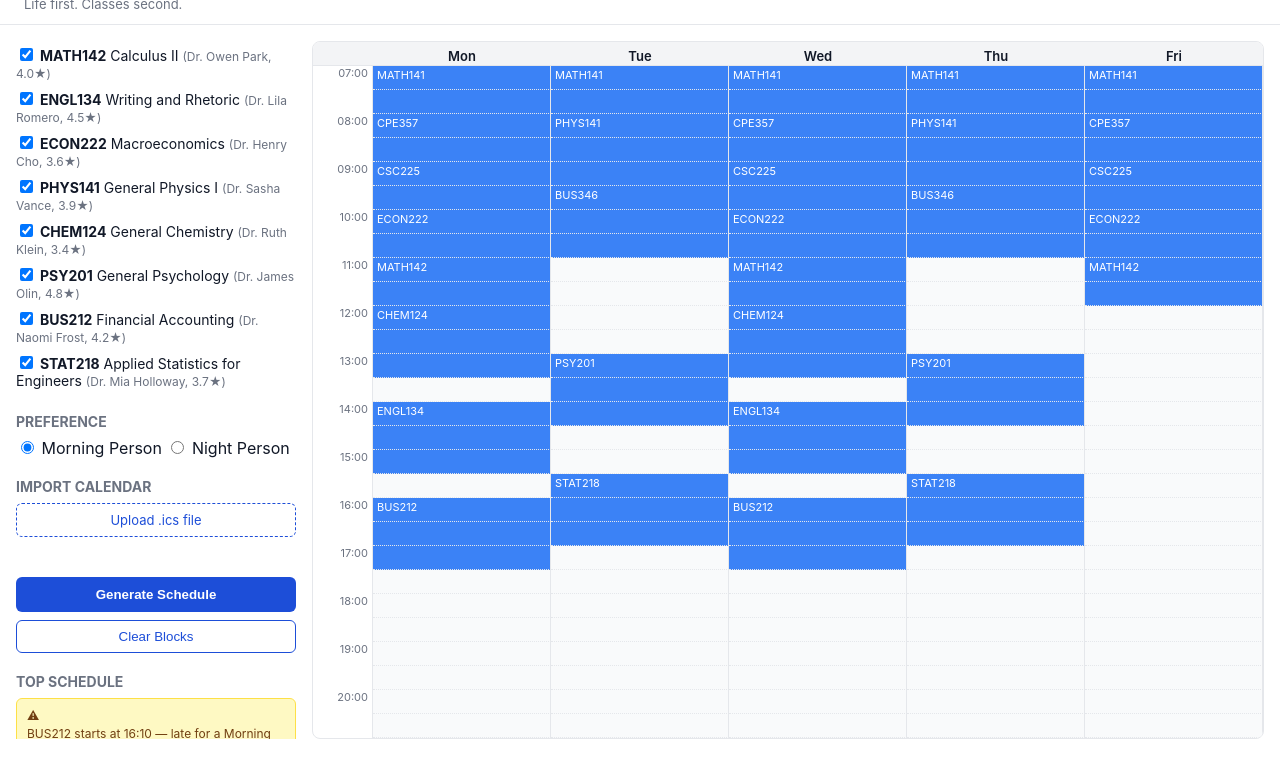
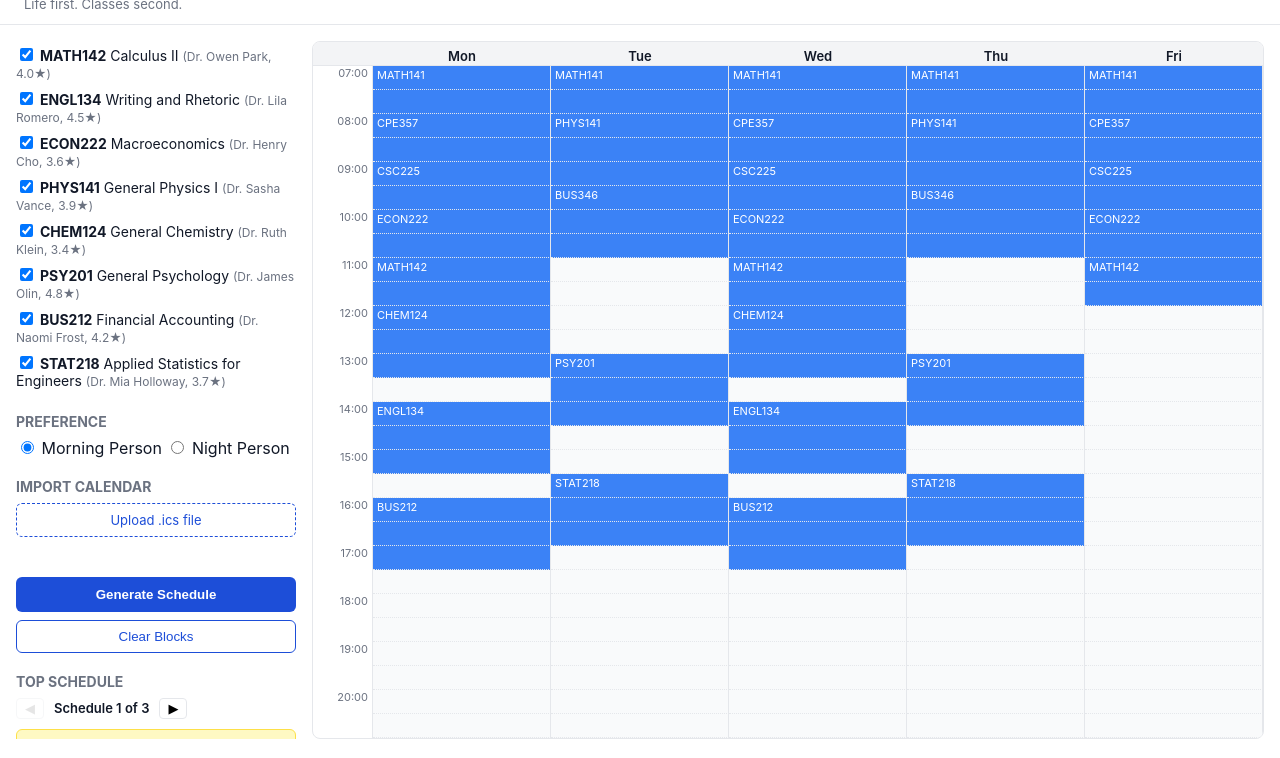
Before and after one commit to sloglowrestoration-star/polytime, a website with bundled scripts: page index.html in a window 1280 px wide. Both pictures are taken after a click on the button "Generate Schedule". Shown: the part 42-800 px from the top of the page. Built offline with nearby package versions, Linux system fonts and the light colour scheme.

Commit message:
Add top-3 schedules browser + .gitignore
Show up to 3 ranked schedule alternatives with ◀ ▶ nav controls.
Clicking prev/next live-updates both the calendar grid and the
course summary. .gitignore excludes node_modules/.

Co-Authored-By: Claude Sonnet 4.6 <noreply@anthropic.com>

```diff
--- a/js/app.js
+++ b/js/app.js
@@ -10,7 +10,9 @@ import {
 const state = {
   courses: [],
   selected: new Set(),
-  preference: "morning"
+  preference: "morning",
+  topSchedules: [],
+  activeIdx: 0
 };
 
 async function loadCourses() {
@@ -46,12 +48,19 @@ function renderSummary(schedule, warnings = []) {
     box.innerHTML = `<p class="empty-msg">No valid schedule found. Try removing block-outs or excluding a course.</p>`;
     return;
   }
+  const navHtml = state.topSchedules.length > 1
+    ? `<div class="schedule-nav">
+        <button id="prev-schedule" ${state.activeIdx === 0 ? "disabled" : ""}>&#9664;</button>
+        <span>Schedule ${state.activeIdx + 1} of ${state.topSchedules.length}</span>
+        <button id="next-schedule" ${state.activeIdx === state.topSchedules.length - 1 ? "disabled" : ""}>&#9654;</button>
+       </div>`
+    : "";
   const warningHtml = warnings.length > 0
     ? `<div class="warning-box">
         ⚠ ${warnings.map(w => `<div>${w}</div>`).join("")}
        </div>`
     : "";
-  box.innerHTML = warningHtml + schedule
+  box.innerHTML = navHtml + warningHtml + schedule
     .slice()
     .sort((a, b) => a.startTime.localeCompare(b.startTime))
     .map(s => `
@@ -62,6 +71,16 @@ function renderSummary(schedule, warnings = []) {
           &middot; ${s.professor} (${s.rating.toFixed(1)}★)
         </div>
       </div>`).join("");
+  document.getElementById("prev-schedule")?.addEventListener("click", () => showSchedule(state.activeIdx - 1));
+  document.getElementById("next-schedule")?.addEventListener("click", () => showSchedule(state.activeIdx + 1));
+}
+
+function showSchedule(idx) {
+  state.activeIdx = idx;
+  const schedule = state.topSchedules[idx];
+  const warnings = detectWarnings(schedule, state.preference);
+  renderSchedule(schedule);
+  renderSummary(schedule, warnings);
 }
 
 function onGenerate() {
@@ -79,15 +98,14 @@ function onGenerate() {
   }
   const perms = generatePermutations(filtered);
   const sorted = sortSchedules(perms, state.preference);
-  const top = sorted[0] || null;
-  if (!top) {
+  state.topSchedules = sorted.slice(0, 3);
+  state.activeIdx = 0;
+  if (state.topSchedules.length === 0) {
     clearSchedule();
     renderSummary(null);
     return;
   }
-  const warnings = detectWarnings(top, state.preference);
-  renderSchedule(top);
-  renderSummary(top, warnings);
+  showSchedule(0);
 }
 
 function applyIcsEvents(events) {
--- a/styles.css
+++ b/styles.css
@@ -82,6 +82,17 @@ body {
 .ics-status { font-size: 12px; margin: 4px 0 0; min-height: 16px; }
 .ics-ok   { color: #15803d; }
 .ics-warn { color: #b45309; }
+.schedule-nav {
+  display: flex; align-items: center; gap: 10px;
+  margin-bottom: 10px; font-size: 13px; font-weight: 600;
+}
+.schedule-nav button {
+  background: none; border: 1px solid var(--border);
+  border-radius: 4px; padding: 2px 8px; cursor: pointer;
+  font-size: 13px;
+}
+.schedule-nav button:disabled { opacity: 0.35; cursor: default; }
+.schedule-nav button:not(:disabled):hover { background: #f1f5f9; }
 .warning-box {
   background: #fef9c3; border: 1px solid #fde047;
   border-radius: 6px; padding: 8px 10px; margin-bottom: 10px;
```
Also changed, not shown: 1 other file.
